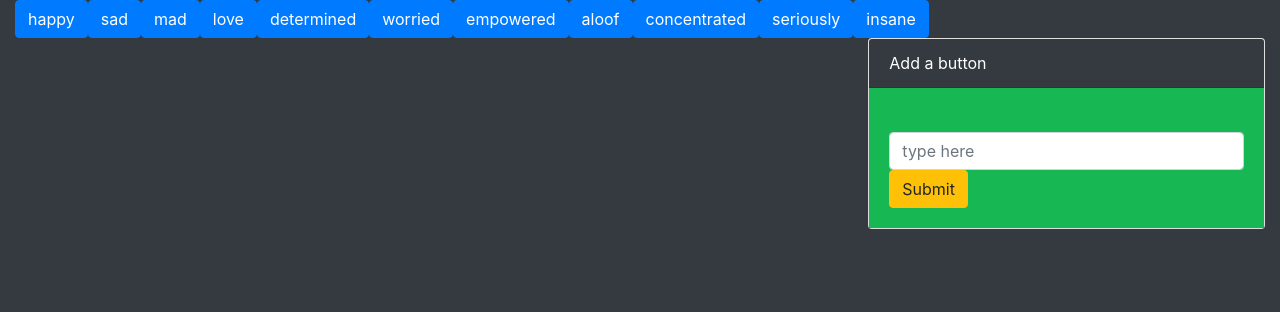
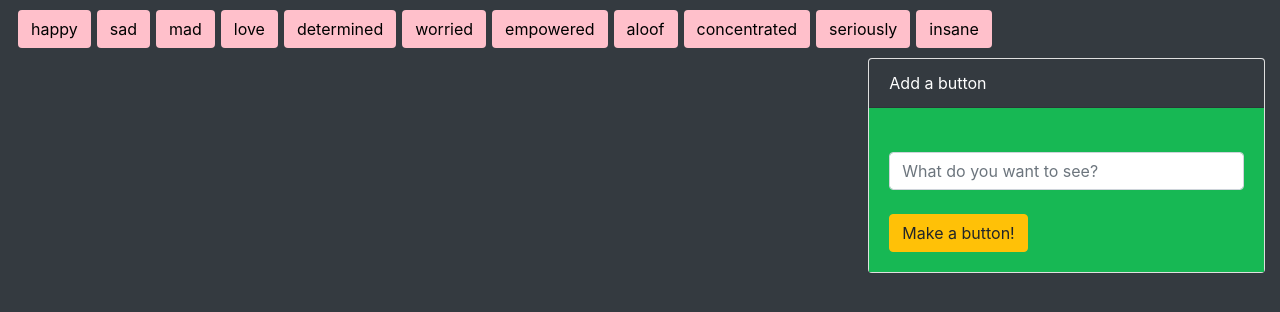
Before and after one commit to grincon0/GIPHY-App, a plain HTML site: page index.html in a window 1280 px wide. Drawn offline with nearby package versions, Linux system fonts and the light colour scheme.

Commit message:
added styling for btns and imgs

```diff
--- a/assets/css/style.css
+++ b/assets/css/style.css
@@ -9,3 +9,8 @@
     float: left;
     margin: 5px;
 }
+
+.button-box{
+    background-color: pink;
+    margin: 10px 3px;
+}
--- a/assets/javascript/app.js
+++ b/assets/javascript/app.js
@@ -7,7 +7,7 @@ const renderButtons = (strings) =>  {
     strings.forEach((term) => {
         let btn = $('<button>', {
             id: `submit-query`,
-            class: "btn btn-primary emotion",
+            class: "button-box btn  emotion",
             search: term,
             type: "button",
             text: term
--- a/index.html
+++ b/index.html
@@ -34,8 +34,9 @@
                     <div class="card-body card-back">
                         <form>
                             <label for="add-button"></label>
-                            <input type="text" class="form-control" id="add-button" placeholder="type here">
-                            <button type="button"  id="create-btn" class="btn btn-warning">Submit</button>
+                            <input type="text" class="form-control" id="add-button" placeholder="What do you want to see?">
+                            <br>
+                            <button type="button"  id="create-btn" class="btn btn-warning">Make a button!</button>
                         </form>
 
                     </div>
```
